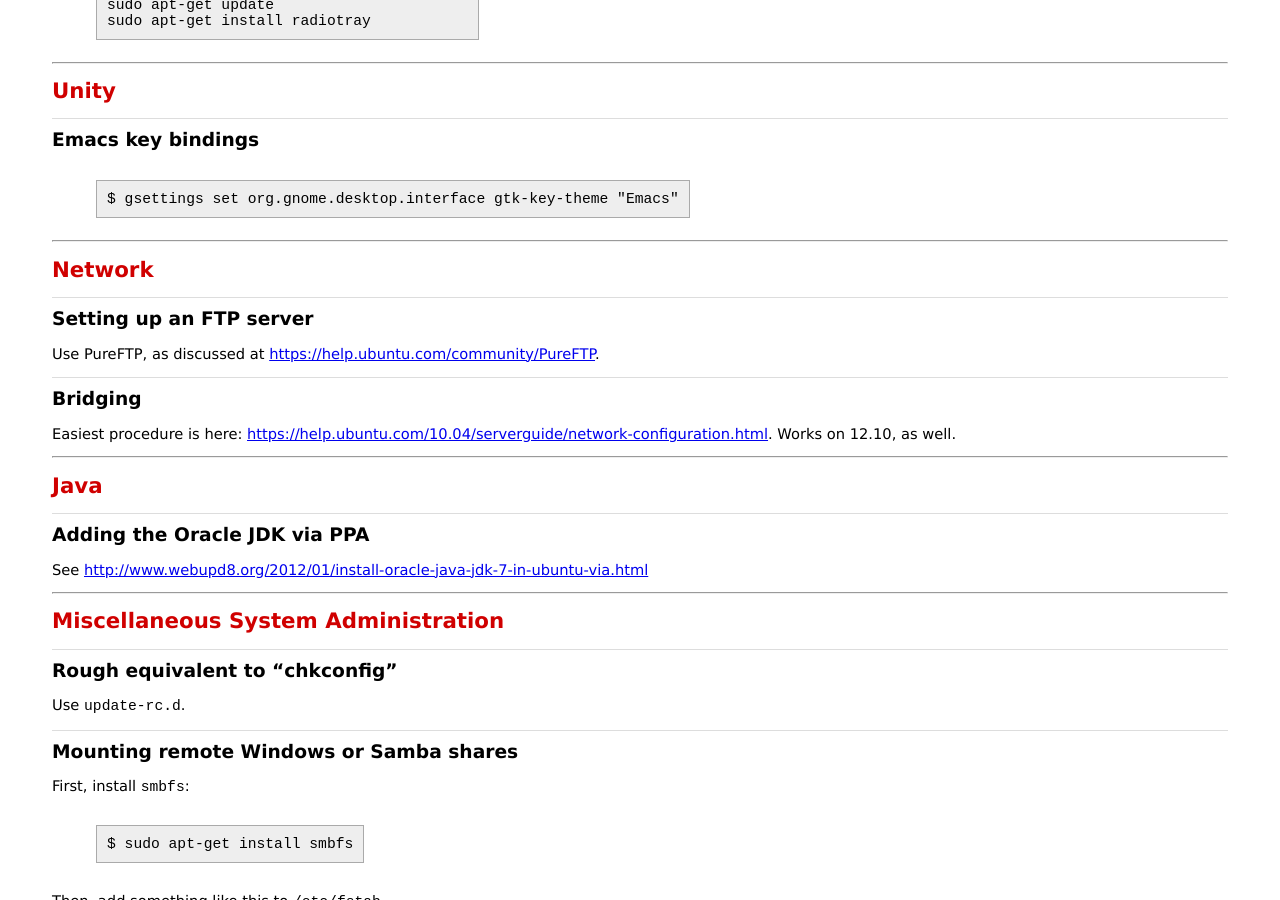
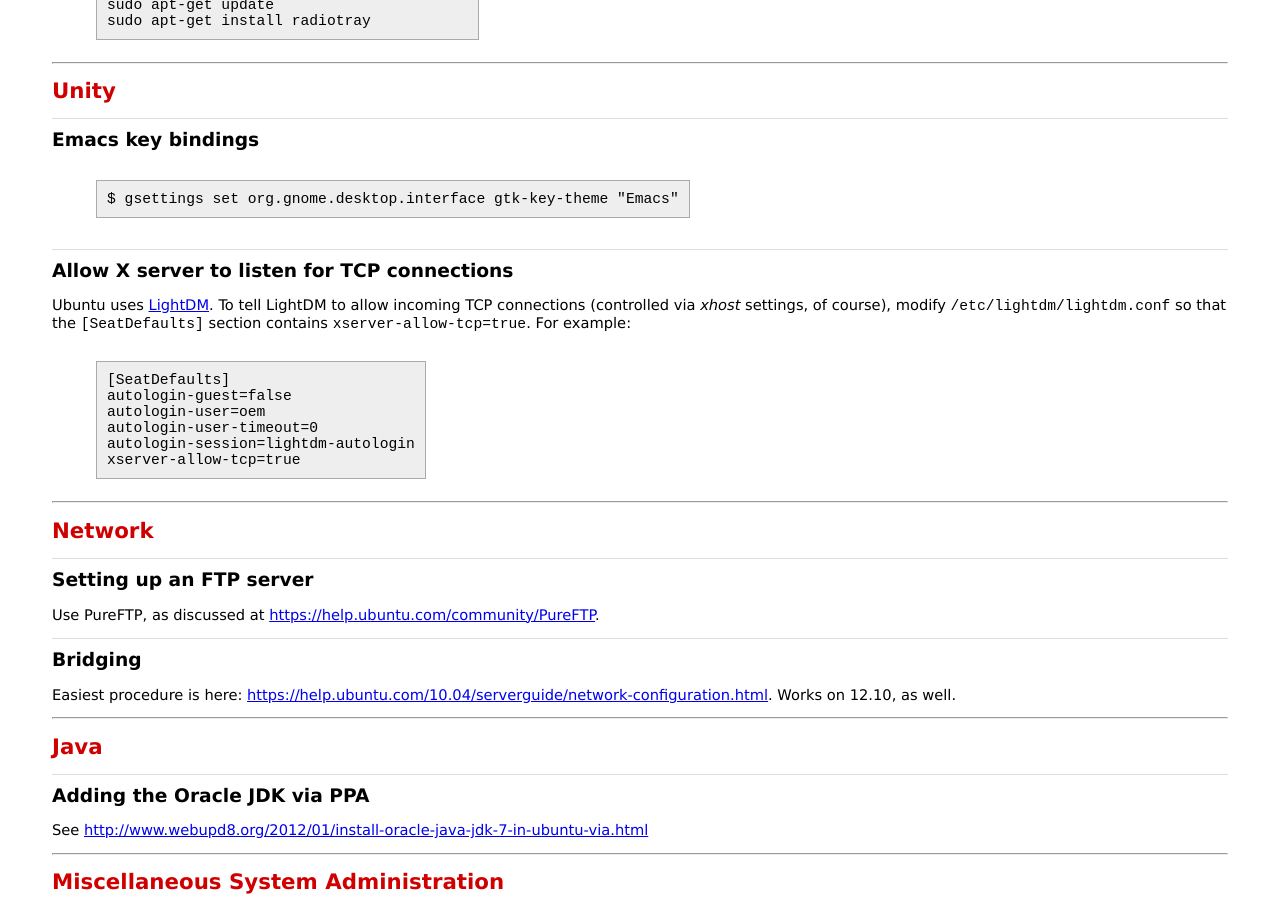
Before and after one commit to bmc/cheat-sheets, a Jekyll site: the page built from ubuntu.md, in a window 1280 px wide and 900 px high, scrolled down 1735 px. Built offline with Jekyll 4.4.1, drawn with Linux system fonts in a browser that asks for light colours; some of the changed text lies outside the part shown.

Commit message:
Allow remote X connections in Unity

```diff
--- a/ubuntu.md
+++ b/ubuntu.md
@@ -95,6 +95,22 @@ Use Radio Tray. See <http://itsfoss.com/radio-tray-ubuntu/>. To install:
 ## Emacs key bindings
 
     $ gsettings set org.gnome.desktop.interface gtk-key-theme "Emacs"
+
+## Allow X server to listen for TCP connections
+
+Ubuntu uses [LightDM][]. To tell LightDM to allow incoming TCP connections
+(controlled via _xhost_ settings, of course), modify
+`/etc/lightdm/lightdm.conf` so that the `[SeatDefaults]` section contains
+`xserver-allow-tcp=true`. For example:
+
+    [SeatDefaults]
+    autologin-guest=false
+    autologin-user=oem
+    autologin-user-timeout=0
+    autologin-session=lightdm-autologin
+    xserver-allow-tcp=true
+
+[LightDM]: http://www.freedesktop.org/wiki/Software/LightDM/
 
 ----
 
```
